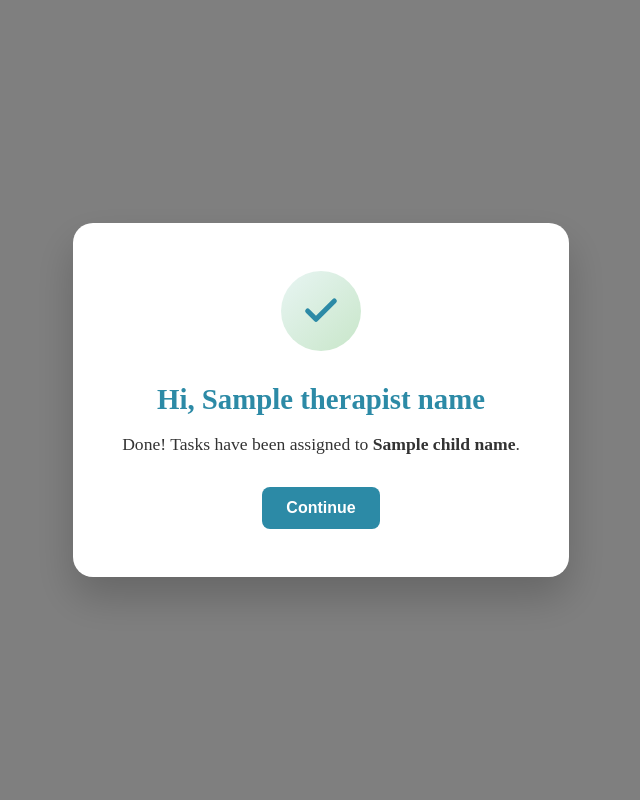
After one commit to Anubhav404error/neuvii_backendd, a Django app: template templates/therapy/success_modal.html in a window 1280 px wide. The commit adds this page. Shown: the whole page, without its empty margins (319-959 px from the left). Run offline with Django 5.2, Linux system fonts and the light colour scheme; the template is opened without the code that fills it: most values are stand-ins (such as "Sample title", 1, 10 or a date in 2020).

Commit message:
Fix Task Assignment Wizard and Email Issues

```diff
--- a/clinic/admin.py
+++ b/clinic/admin.py
@@ -97,7 +97,8 @@ class ClinicAdmin(admin.ModelAdmin):
                     first_name=first_name,
                     last_name=last_name,
                     role_name='clinic admin',
-                    request=request
+                    request=request,
+                    send_credentials=True
                 )
 
                 if clinic_admin_user:
--- /dev/null
+++ b/templates/therapy/success_modal.html
@@ -0,0 +1,81 @@
+<!DOCTYPE html>
+<html lang="en">
+<head>
+    <meta charset="UTF-8">
+    <meta name="viewport" content="width=device-width, initial-scale=1.0">
+    <title>Task Assignment Success</title>
+    <style>
+        .modal-overlay {
+            position: fixed;
+            top: 0;
+            left: 0;
+            width: 100%;
+            height: 100%;
+            background-color: rgba(0, 0, 0, 0.5);
+            display: flex;
+            align-items: center;
+            justify-content: center;
+            z-index: 1000;
+        }
+
+        .modal-content {
+            background: white;
+            border-radius: 20px;
+            padding: 3rem;
+            text-align: center;
+            max-width: 400px;
+            width: 90%;
+            box-shadow: 0 20px 40px rgba(0,0,0,0.2);
+        }
+
+        .success-icon {
+            width: 80px;
+            height: 80px;
+            background: linear-gradient(135deg, #e8f5f3, #c8e6c9);
+            border-radius: 50%;
+            display: flex;
+            align-items: center;
+            justify-content: center;
+            margin: 0 auto 2rem;
+        }
+
+        .modal-title {
+            color: #2c8aa6;
+            font-size: 1.8rem;
+            margin-bottom: 1rem;
+            font-weight: 600;
+        }
+
+        .modal-message {
+            color: #333;
+            font-size: 1.1rem;
+            margin-bottom: 2rem;
+        }
+
+        .modal-button {
+            background: #2c8aa6;
+            color: white;
+            border: none;
+            padding: 12px 24px;
+            border-radius: 8px;
+            font-weight: 600;
+            cursor: pointer;
+            font-size: 1rem;
+        }
+    </style>
+</head>
+<body>
+    <div class="modal-overlay">
+        <div class="modal-content">
+            <div class="success-icon">
+                <svg width="40" height="40" viewBox="0 0 24 24" fill="none" stroke="#2c8aa6" stroke-width="3" stroke-linecap="round" stroke-linejoin="round">
+                    <polyline points="20,6 9,17 4,12"></polyline>
+                </svg>
+            </div>
+            <h2 class="modal-title">Hi, {{ therapist_name }}</h2>
+            <p class="modal-message">Done! Tasks have been assigned to <strong>{{ child_name }}</strong>.</p>
+            <button class="modal-button" onclick="window.location.href='/admin/therapy/parentprofile/'">Continue</button>
+        </div>
+    </div>
+</body>
+</html>
--- a/therapy/views.py
+++ b/therapy/views.py
@@ -119,6 +119,7 @@ def assign_tasks(request):
 
         # Create assignments
         assignments_created = 0
+        child_name = child.name
         for task_id in selected_tasks:
             task = get_object_or_404(Task, id=task_id)
 
@@ -133,7 +134,8 @@ def assign_tasks(request):
 
         return JsonResponse({
             'success': True,
-            'message': f'{assignments_created} tasks assigned successfully',
+            'message': f'{assignments_created} tasks assigned successfully to {child_name}',
+            'child_name': child_name,
             'redirect_url': '/admin/therapy/parentprofile/'
         })
 
```
Also changed, not shown: templates/therapy/assign_task_wizard.html (+65 -13 lines), therapy/admin.py (+2 -27 lines), therapy/models.py (+29 -0 lines), users/utils.py (+22 -1 lines).
